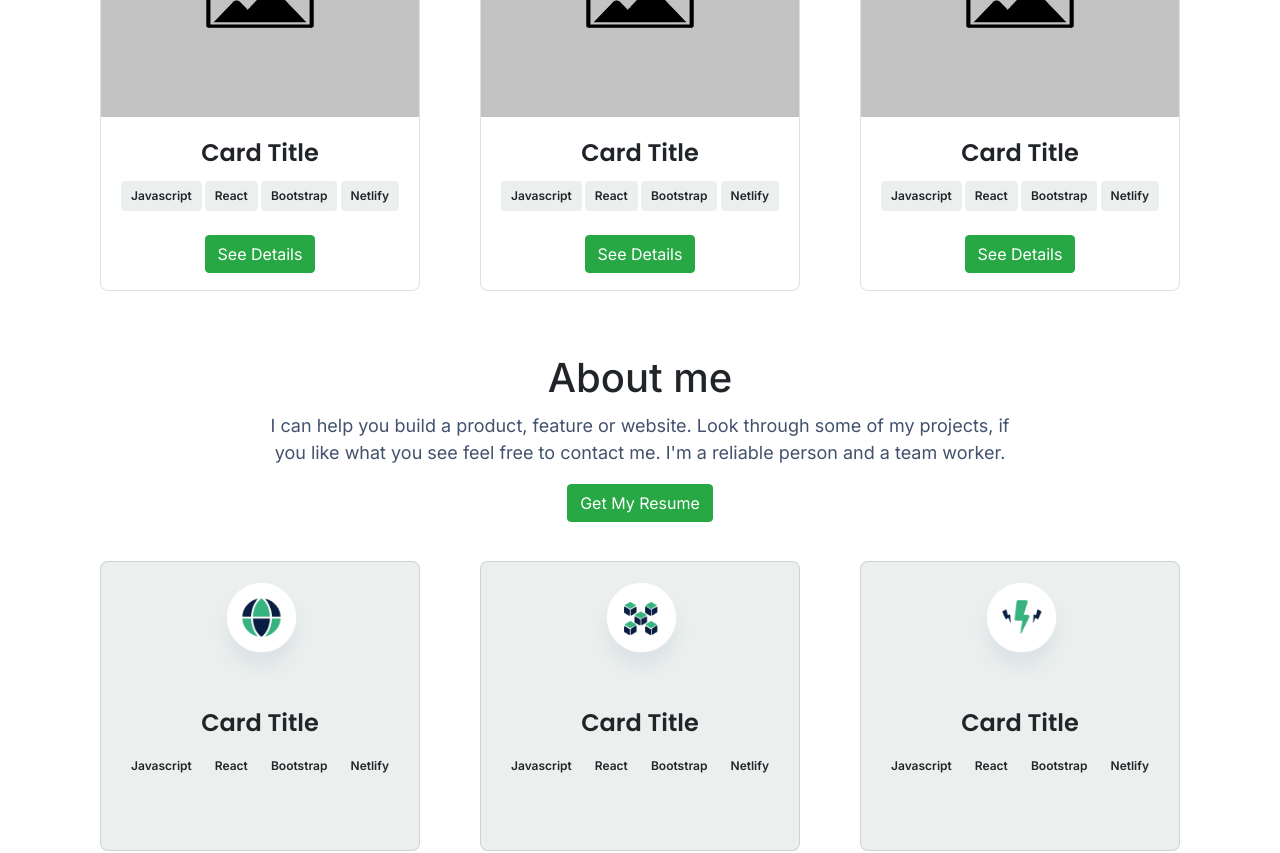
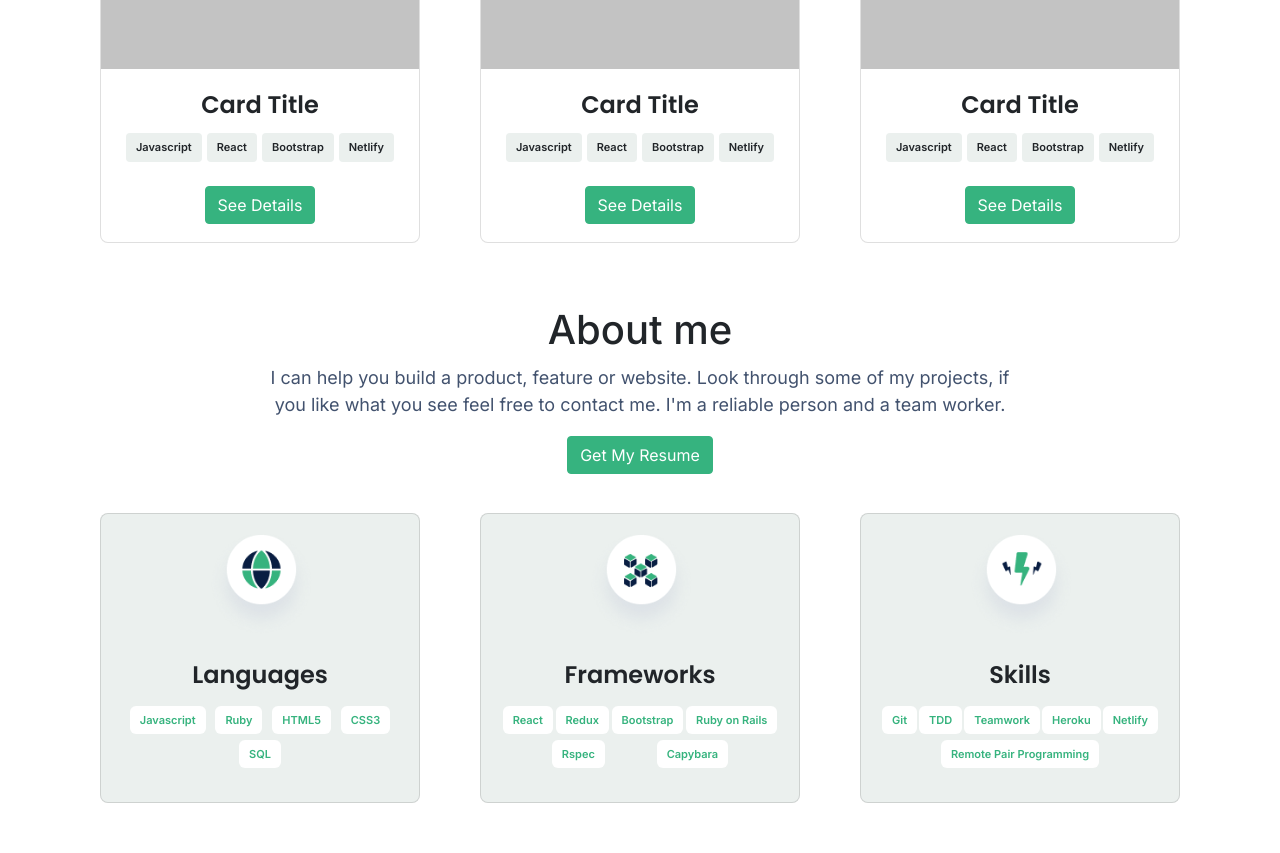
Before and after one commit to nriqu322/portfolio-ls, a React (Create React App) app: page / in a window 1280 px wide. Shown: the part 1480-2333 px from the top of the page. Built offline with nearby package versions, Linux system fonts and the light colour scheme.

Commit message:
add style to about section and downloadable resume

```diff
--- a/src/App.css
+++ b/src/App.css
@@ -20,6 +20,17 @@
   font-size: 14px;
   font-weight: 500;
   z-index: 999;
+}
+
+.intro-name,
+.intro-work {
+  font-weight: 800;
+  font-size: 48px;
+  letter-spacing: 0.37px;
+}
+
+.intro-work {
+  color: #36B37F;
 }
 
 ul {
@@ -67,6 +78,10 @@ ul.list-center li {
   margin: 15px 10px;
 }
 
+.card-stack-container {
+  justify-content: space-evenly;
+}
+
 .card-container-row {
   display: flex;
   justify-content: space-around;
@@ -79,10 +94,6 @@ ul.list-center li {
   font-weight: 600;
 }
 
-.card-stack-container {
-  justify-content: space-between;
-}
-
 .card-text:last-child {
   margin-bottom: 16px;
 }
@@ -90,9 +101,14 @@ ul.list-center li {
 .card-stack {
  background-color: #EBF0EE;
  padding: 6px 10px;
- font-size: 12px;
+ font-size: 11px;
  font-weight: 600;
  border-radius: 4px;
+}
+
+.details-btn {
+  background-color: #36B37F;
+  border-color: #36B37F;
 }
 
 .intro-info {
@@ -107,6 +123,18 @@ ul.list-center li {
   background-color: #EBF0EE;;
 }
 
+.card-about {
+  background-color: #FFF;
+  color: #36B37E;
+  padding: 6px 10px;
+  font-size: 11px;
+  font-weight: 600;
+  border-radius: 4px;
+  height: 28px;
+  margin: 3px 1px;
+  border-radius: 6px;
+ }
+
 @media (max-width: 767px) {
   .card-container-row {
     display: flex;
--- a/src/components/About.js
+++ b/src/components/About.js
@@ -5,9 +5,10 @@ import {
 import frameworksIcon from '../assets/icons/frameworks-icon.png';
 import languagesIcon from '../assets/icons/languages-icon.png';
 import skillsIcon from '../assets/icons/skills-icon.png';
+import resume from '../assets/resume.pdf';
 
 const About = () => (
-  <div className="my-5">
+  <div className="mb-5">
     <div>
       <h1>About me</h1>
       <p className="intro-info">
@@ -15,26 +16,29 @@ const About = () => (
         if you like what you see feel free to contact me. I&apos;m a reliable person and
         a team worker.
       </p>
-      <Button className="mt-2" href="#" variant="success">Get My Resume</Button>
+      <Button className="details-btn mt-2" href={resume} download="Luis Saavedra Resume" variant="success">Get My Resume</Button>
     </div>
     <Container className="portfolio-cards mt-4">
       <Row className="card-container-row">
         <Card className="card-container get-gray" style={{ width: '320px', height: '290px' }}>
           <Card.Img variant="top" src={languagesIcon} style={{ width: '320px' }} />
           <Card.Body>
-            <Card.Title className="card-title">Card Title</Card.Title>
+            <Card.Title className="card-title">Languages</Card.Title>
             <div className="d-flex flex-wrap card-stack-container">
-              <Card.Text className="card-stack">
+              <Card.Text className="card-about">
                 Javascript
               </Card.Text>
-              <Card.Text className="card-stack">
-                React
+              <Card.Text className="card-about">
+                Ruby
               </Card.Text>
-              <Card.Text className="card-stack">
-                Bootstrap
+              <Card.Text className="card-about">
+                HTML5
               </Card.Text>
-              <Card.Text className="card-stack">
-                Netlify
+              <Card.Text className="card-about">
+                CSS3
+              </Card.Text>
+              <Card.Text className="card-about">
+                SQL
               </Card.Text>
             </div>
           </Card.Body>
@@ -42,19 +46,25 @@ const About = () => (
         <Card className="card-container get-gray" style={{ width: '320px', height: '290px' }}>
           <Card.Img variant="top" src={frameworksIcon} style={{ width: '320px' }} />
           <Card.Body>
-            <Card.Title className="card-title">Card Title</Card.Title>
-            <div className="d-flex card-stack-container">
-              <Card.Text className="card-stack">
-                Javascript
-              </Card.Text>
-              <Card.Text className="card-stack">
+            <Card.Title className="card-title">Frameworks</Card.Title>
+            <div className="d-flex flex-wrap card-stack-container">
+              <Card.Text className="card-about">
                 React
               </Card.Text>
-              <Card.Text className="card-stack">
+              <Card.Text className="card-about">
+                Redux
+              </Card.Text>
+              <Card.Text className="card-about">
                 Bootstrap
               </Card.Text>
-              <Card.Text className="card-stack">
-                Netlify
+              <Card.Text className="card-about">
+                Ruby on Rails
+              </Card.Text>
+              <Card.Text className="card-about">
+                Rspec
+              </Card.Text>
+              <Card.Text className="card-about">
+                Capybara
               </Card.Text>
             </div>
           </Card.Body>
@@ -62,19 +72,25 @@ const About = () => (
         <Card className="card-container get-gray" style={{ width: '320px', height: '290px' }}>
           <Card.Img variant="top" src={skillsIcon} style={{ width: '320px' }} />
           <Card.Body>
-            <Card.Title className="card-title">Card Title</Card.Title>
-            <div className="d-flex card-stack-container">
-              <Card.Text className="card-stack">
-                Javascript
+            <Card.Title className="card-title">Skills</Card.Title>
+            <div className="d-flex flex-wrap card-stack-container">
+              <Card.Text className="card-about">
+                Git
               </Card.Text>
-              <Card.Text className="card-stack">
-                React
+              <Card.Text className="card-about">
+                TDD
               </Card.Text>
-              <Card.Text className="card-stack">
-                Bootstrap
+              <Card.Text className="card-about">
+                Teamwork
               </Card.Text>
-              <Card.Text className="card-stack">
+              <Card.Text className="card-about">
+                Heroku
+              </Card.Text>
+              <Card.Text className="card-about">
                 Netlify
+              </Card.Text>
+              <Card.Text className="card-about">
+                Remote Pair Programming
               </Card.Text>
             </div>
           </Card.Body>
--- a/src/components/Portfolio.js
+++ b/src/components/Portfolio.js
@@ -5,7 +5,7 @@ import {
 import defaultImage from '../assets/images/default-image.jpg';
 
 const Portfolio = () => (
-  <div className="my-5">
+  <div>
     <h1>My Recent Work</h1>
     <Container className="portfolio-cards mb-5">
       <Row className="card-container-row">
@@ -27,7 +27,7 @@ const Portfolio = () => (
                 Netlify
               </Card.Text>
             </div>
-            <Button className="mt-2" href="#" variant="success">See Details</Button>
+            <Button className="details-btn mt-2" href="#" variant="success">See Details</Button>
           </Card.Body>
         </Card>
         <Card className="card-container" style={{ width: '320px', height: '411px' }}>
@@ -48,7 +48,7 @@ const Portfolio = () => (
                 Netlify
               </Card.Text>
             </div>
-            <Button className="mt-2" href="#" variant="success">See Details</Button>
+            <Button className="details-btn mt-2" href="#" variant="success">See Details</Button>
           </Card.Body>
         </Card>
         <Card className="card-container" style={{ width: '320px', height: '411px' }}>
@@ -69,7 +69,7 @@ const Portfolio = () => (
                 Netlify
               </Card.Text>
             </div>
-            <Button className="mt-2" href="#" variant="success">See Details</Button>
+            <Button className="details-btn mt-2" href="#" variant="success">See Details</Button>
           </Card.Body>
         </Card>
         <Card className="card-container" style={{ width: '320px', height: '411px' }}>
@@ -90,7 +90,7 @@ const Portfolio = () => (
                 Netlify
               </Card.Text>
             </div>
-            <Button className="mt-2" href="#" variant="success">See Details</Button>
+            <Button className="details-btn mt-2" href="#" variant="success">See Details</Button>
           </Card.Body>
         </Card>
         <Card className="card-container" style={{ width: '320px', height: '411px' }}>
@@ -111,7 +111,7 @@ const Portfolio = () => (
                 Netlify
               </Card.Text>
             </div>
-            <Button className="mt-2" href="#" variant="success">See Details</Button>
+            <Button className="details-btn mt-2" href="#" variant="success">See Details</Button>
           </Card.Body>
         </Card>
         <Card className="card-container" style={{ width: '320px', height: '411px' }}>
@@ -132,7 +132,7 @@ const Portfolio = () => (
                 Netlify
               </Card.Text>
             </div>
-            <Button className="mt-2" href="#" variant="success">See Details</Button>
+            <Button className="details-btn mt-2" href="#" variant="success">See Details</Button>
           </Card.Body>
         </Card>
       </Row>
```
Also changed, not shown: 2 other files (tests, documents, lock files or other folders).
